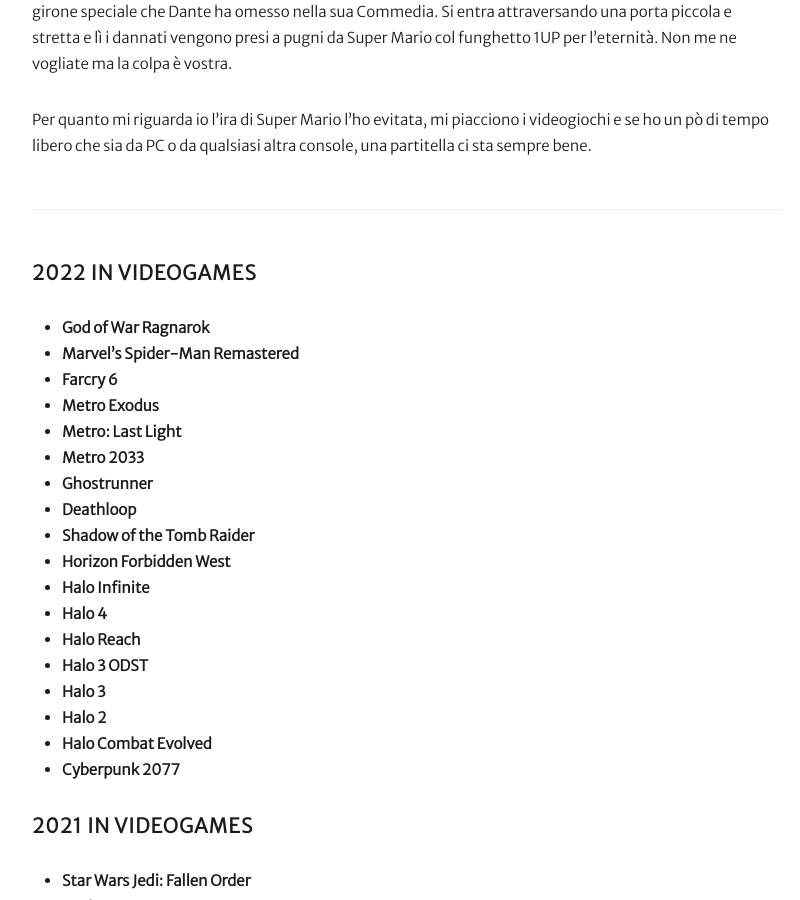
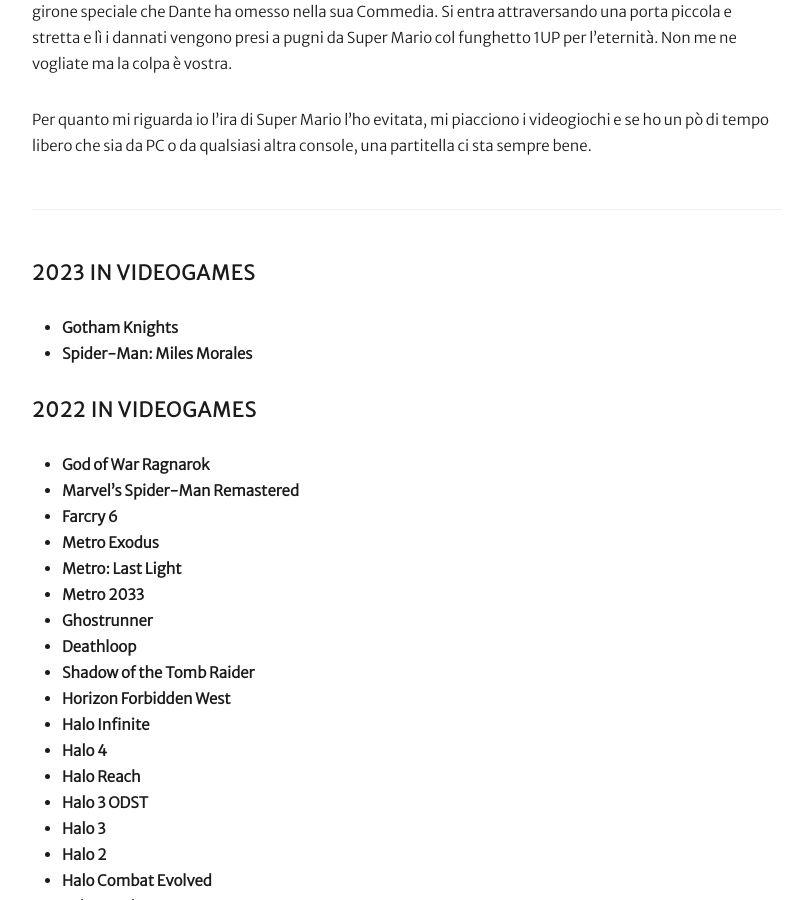
Before and after one commit to carlofinocchiaro/carlofinocchiaro.github.io, a Jekyll site: the page built from _pages/atAGlancePage/gaming.md, in a window 1280 px wide and 900 px high, scrolled down 897 px. Shown: the whole window, without its empty margins (233-1033 px from the left). Built offline with Jekyll 4.4.1, drawn with Linux system fonts in a browser that asks for light colours; nearby versions of some CDN libraries; emoji names are drawn with the system emoji font.

Commit message:
Update Videogame page

```diff
--- a/_pages/atAGlancePage/gaming.md
+++ b/_pages/atAGlancePage/gaming.md
@@ -13,6 +13,10 @@
 Per quanto mi riguarda io l'ira di Super Mario l'ho evitata, mi piacciono i videogiochi e se ho un pò di tempo libero che sia da PC o da qualsiasi altra console, una partitella ci sta sempre bene.
 
 ***
+#### 2023 in videogames
+* **Gotham Knights**
+* **Spider-Man: Miles Morales**
+
 #### 2022 in videogames
 * **God of War Ragnarok**
 * **Marvel’s Spider-Man Remastered**
```
Also changed, not shown: Gemfile.lock.
